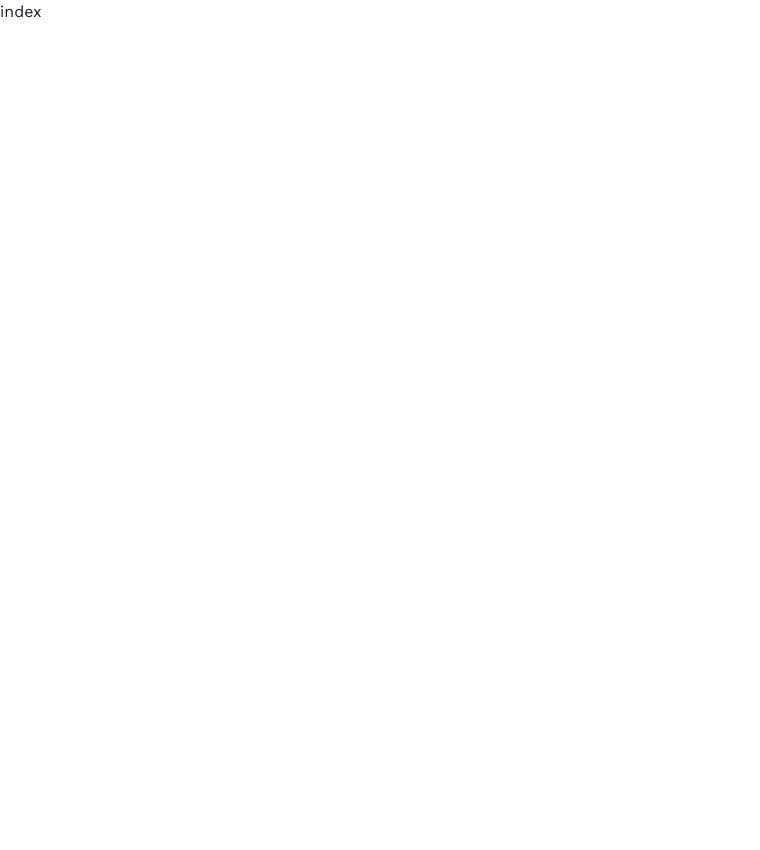
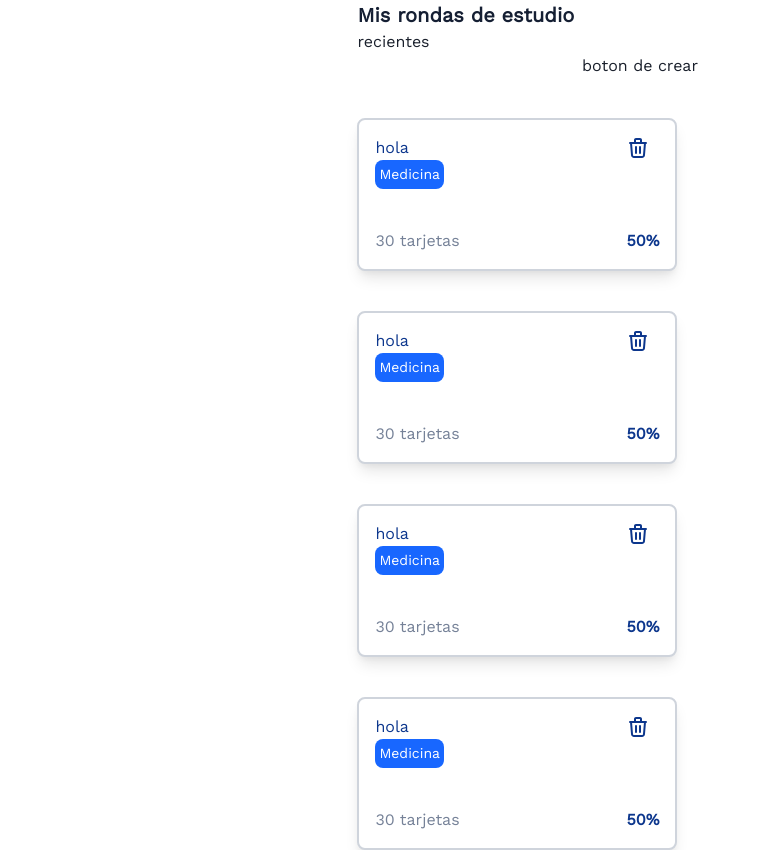
Before and after one commit to frontendcafe/air-flashcards, a Next.js app: page /study-sessions in a window 1280 px wide. Shown: the whole page, without its empty margins (0-760 px from the left). Before the commit the page ends 800 px from the top, so only its background shows below. Built offline with nearby package versions, Linux system fonts and the light colour scheme; no server answers.

Commit message:
add simple page

```diff
--- a/pages/study-sessions/index.tsx
+++ b/pages/study-sessions/index.tsx
@@ -1,7 +1,82 @@
-import React from "react";
+import type { NextPage } from "next";
+import Head from "next/head";
 
-const index = () => {
-  return <div>index</div>;
+import StudySessionCard from "@/modules/StudySession/components/StudySessionCard";
+import { Center, Container, Grid, GridItem, Text } from "@chakra-ui/react";
+
+const StudySessions: NextPage = () => {
+  const deleteFunction = (id: string) => {
+    console.log(id);
+  };
+
+  return (
+    <>
+      <Head>
+        <title>Study sessions / Flashcards</title>
+        <meta name="description" content="Flashcards study app" />
+        <link rel="icon" href="/favicon.ico" />
+      </Head>
+      <Container variant="main">
+        {/* Agregar Menu o TODO: Layout Component */}
+        <Text color="#151F33" fontWeight={600} fontSize="20px">
+          Mis rondas de estudio
+        </Text>
+        <Text>recientes</Text>
+        <Grid
+          templateColumns={{
+            base: "repeat(1, 1fr)",
+            desktop: "repeat(3, 1fr)",
+          }}
+          gap={{ base: "25", lg: "10" }}
+          justifyContent="center"
+        >
+          <GridItem w="100%">
+            <Center>boton de crear</Center>
+          </GridItem>
+          <GridItem w="100%">
+            <StudySessionCard
+              id="asd123"
+              name="hola"
+              cardsAmount={30}
+              collection="Medicina"
+              percentage={50}
+              deleteFunction={deleteFunction}
+            />
+          </GridItem>
+          <GridItem w="100%">
+            <StudySessionCard
+              id="asd123"
+              name="hola"
+              cardsAmount={30}
+              collection="Medicina"
+              percentage={50}
+              deleteFunction={deleteFunction}
+            />
+          </GridItem>
+          <GridItem w="100%">
+            <StudySessionCard
+              id="asd123"
+              name="hola"
+              cardsAmount={30}
+              collection="Medicina"
+              percentage={50}
+              deleteFunction={deleteFunction}
+            />
+          </GridItem>
+          <GridItem w="100%">
+            <StudySessionCard
+              id="asd123"
+              name="hola"
+              cardsAmount={30}
+              collection="Medicina"
+              percentage={50}
+              deleteFunction={deleteFunction}
+            />
+          </GridItem>
+        </Grid>
+      </Container>
+    </>
+  );
 };
 
-export default index;
+export default StudySessions;
```
